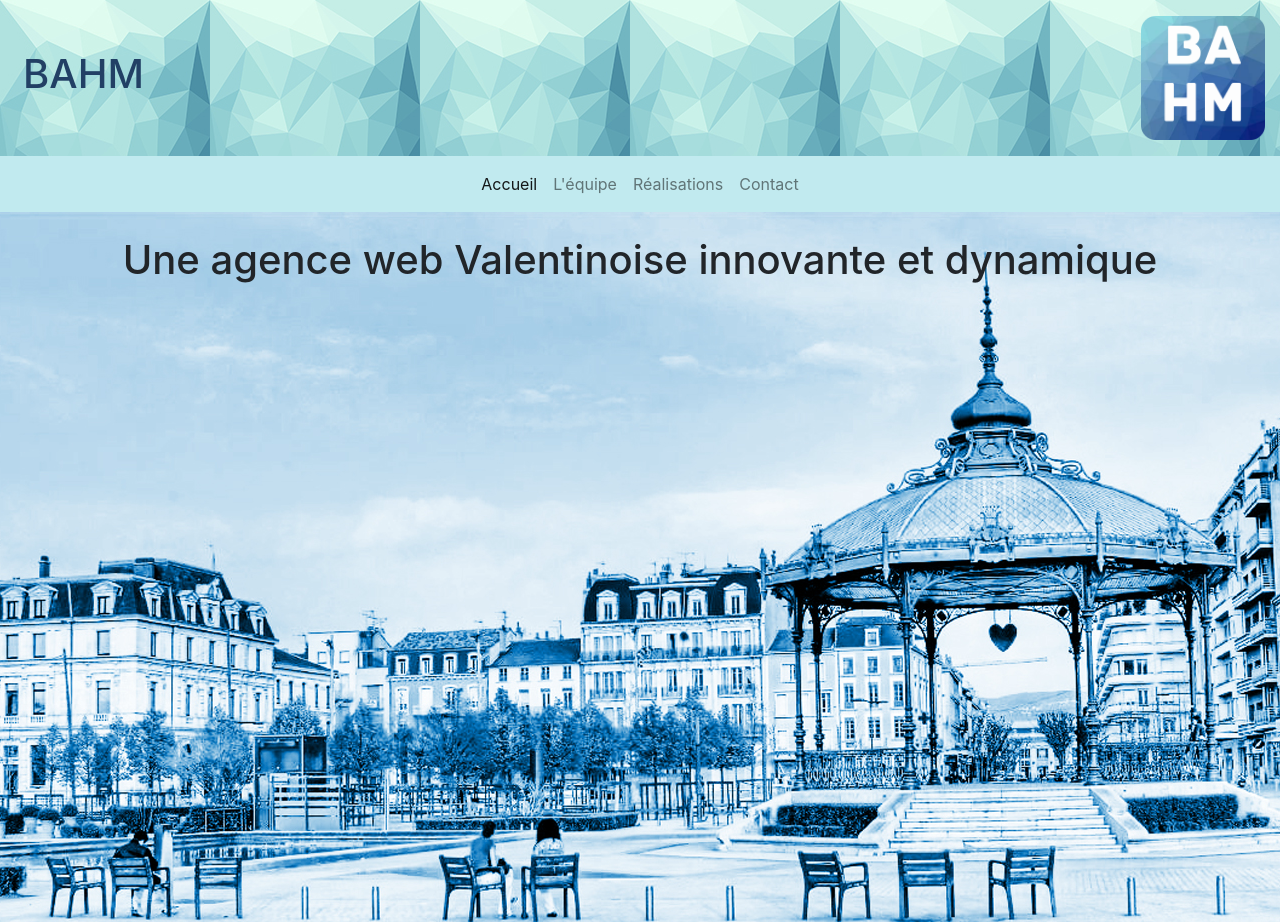
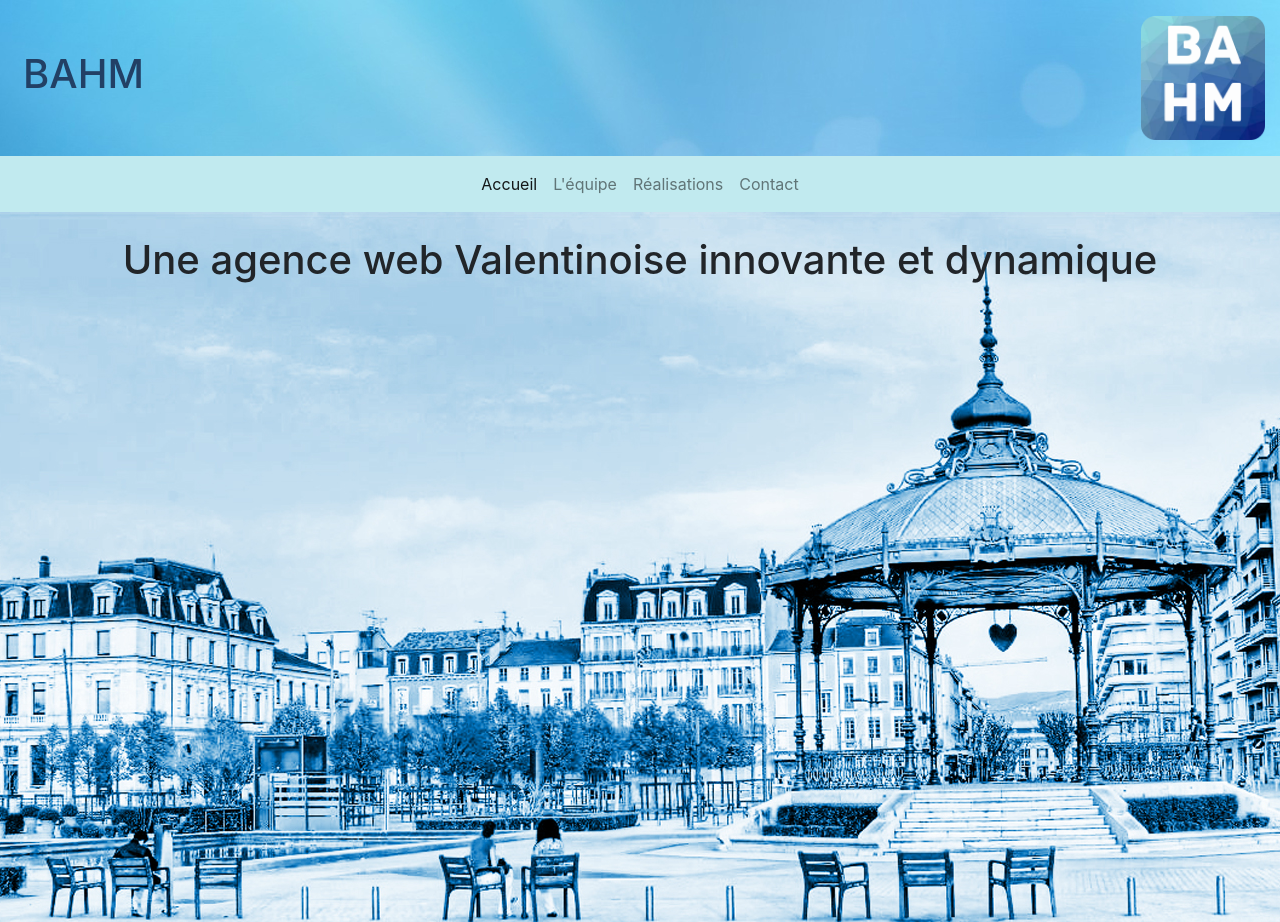
Before and after one commit to antoineGranjon/bahm, a plain HTML site: page index.html in a window 1280 px wide. Shown: the top 922 px of the page. Drawn offline with nearby package versions, Linux system fonts and the light colour scheme.

Commit message:
nouvelle feuille css avec nouveau header

```diff
--- a/style.css
+++ b/style.css
@@ -37,7 +37,7 @@ ul.liste-avec-triangle li {
 }
 
 .fond {
-	background-image: url("images/fond_header.jpg");
+	background-image: url("images/nouveaufondheader.jpg");
 	background-repeat: repeat;
 }
 
```
